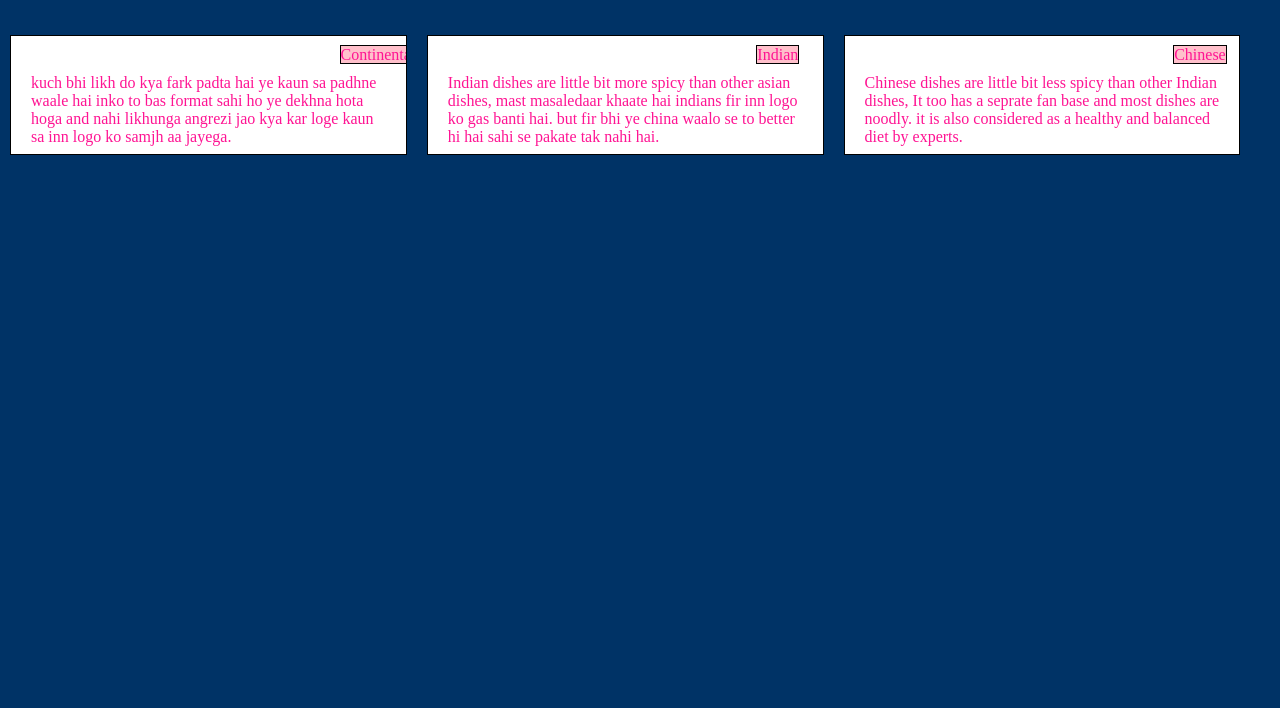
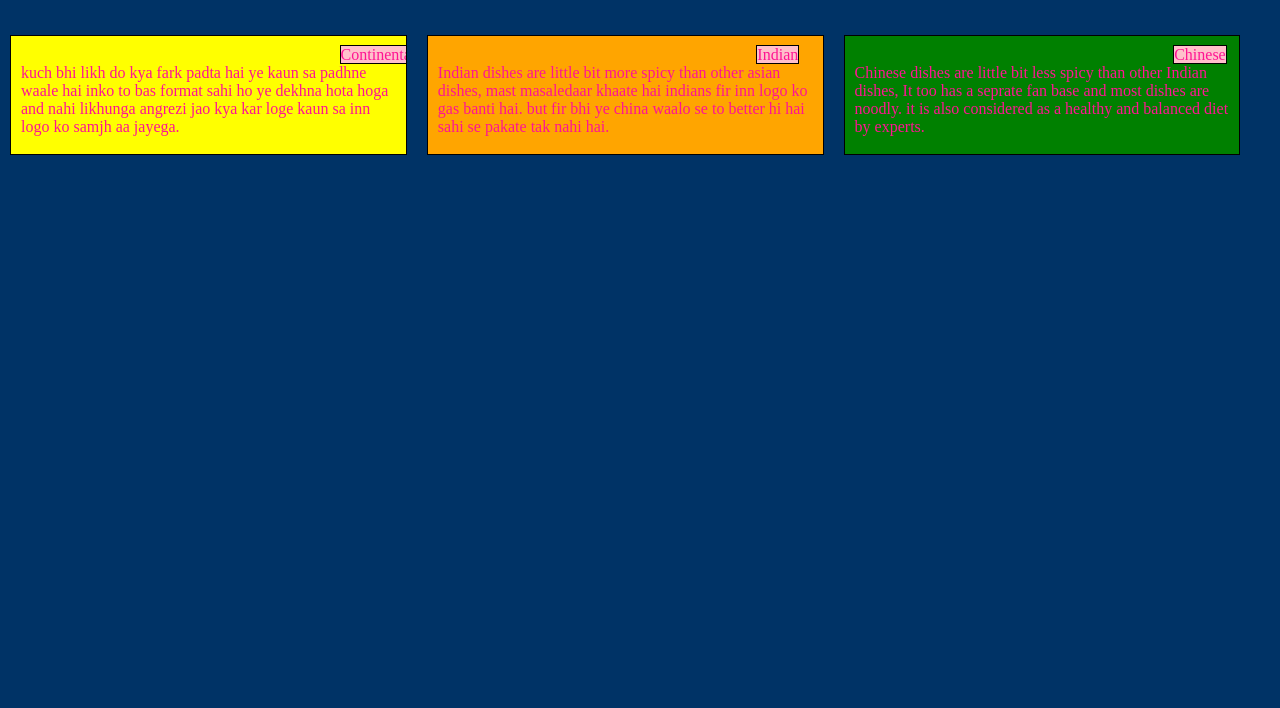
Before and after one commit to shubh-anshu/module2-solution, a plain HTML site: page index.html in a window 1280 px wide. Shown: the part 92-800 px from the top of the page. Drawn offline with Linux system fonts and the light colour scheme.

Commit message:
Small addition to our repository.

```diff
--- a/stylesheet.css
+++ b/stylesheet.css
@@ -23,8 +23,17 @@ div {
   padding: 10px;
   border: 1px solid black;  /*padding: 10px;*/
 }
-p{
+#p1{
   margin: 10px;
+  background-color: yellow;
+}
+#p2{
+  margin: 10px;
+  background-color: orange;
+}
+#p3{
+  margin: 10px;
+  background-color: green;
 }
 div>span{
   position: relative;
```
Lines whose indentation alone changed are shown as unchanged.
